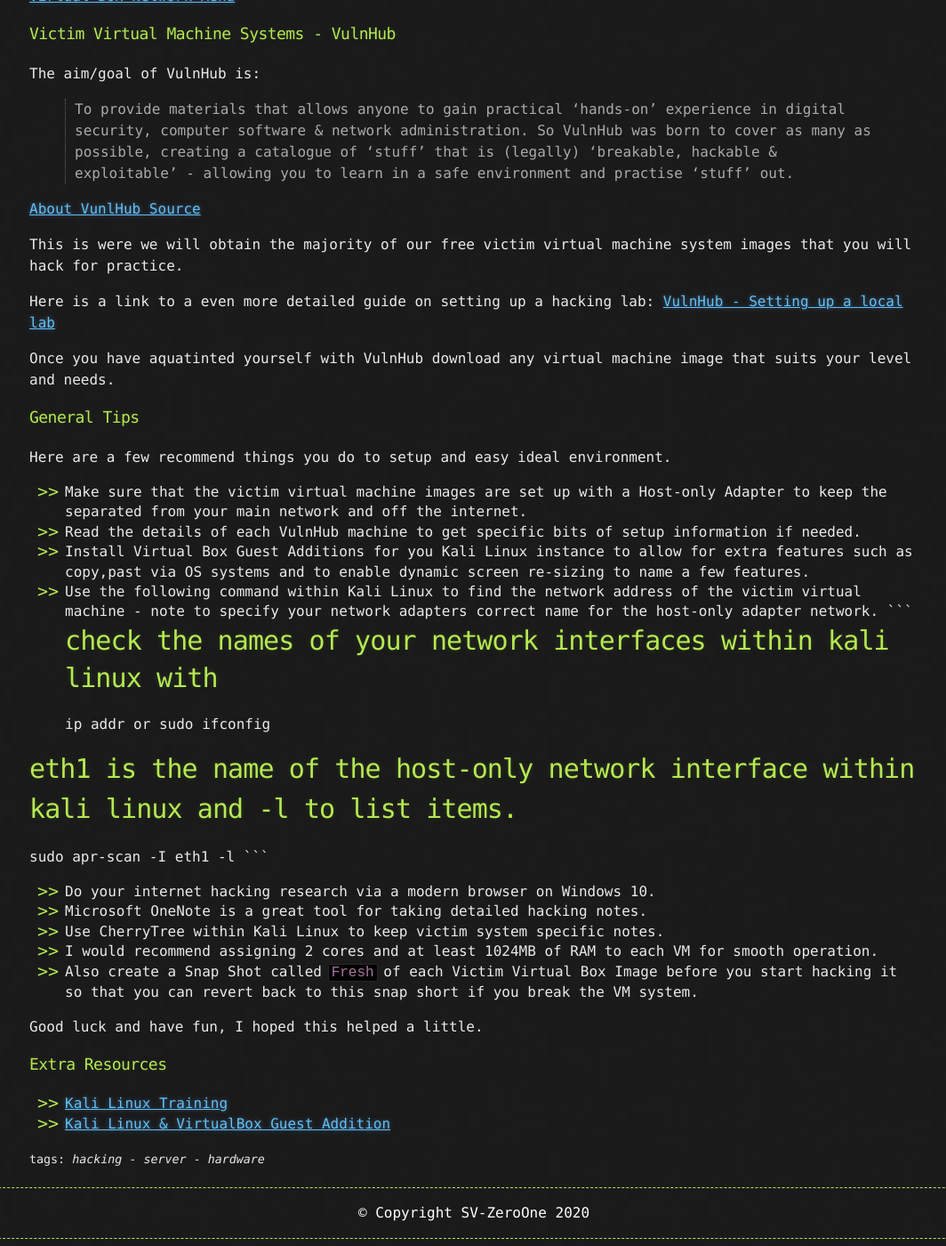
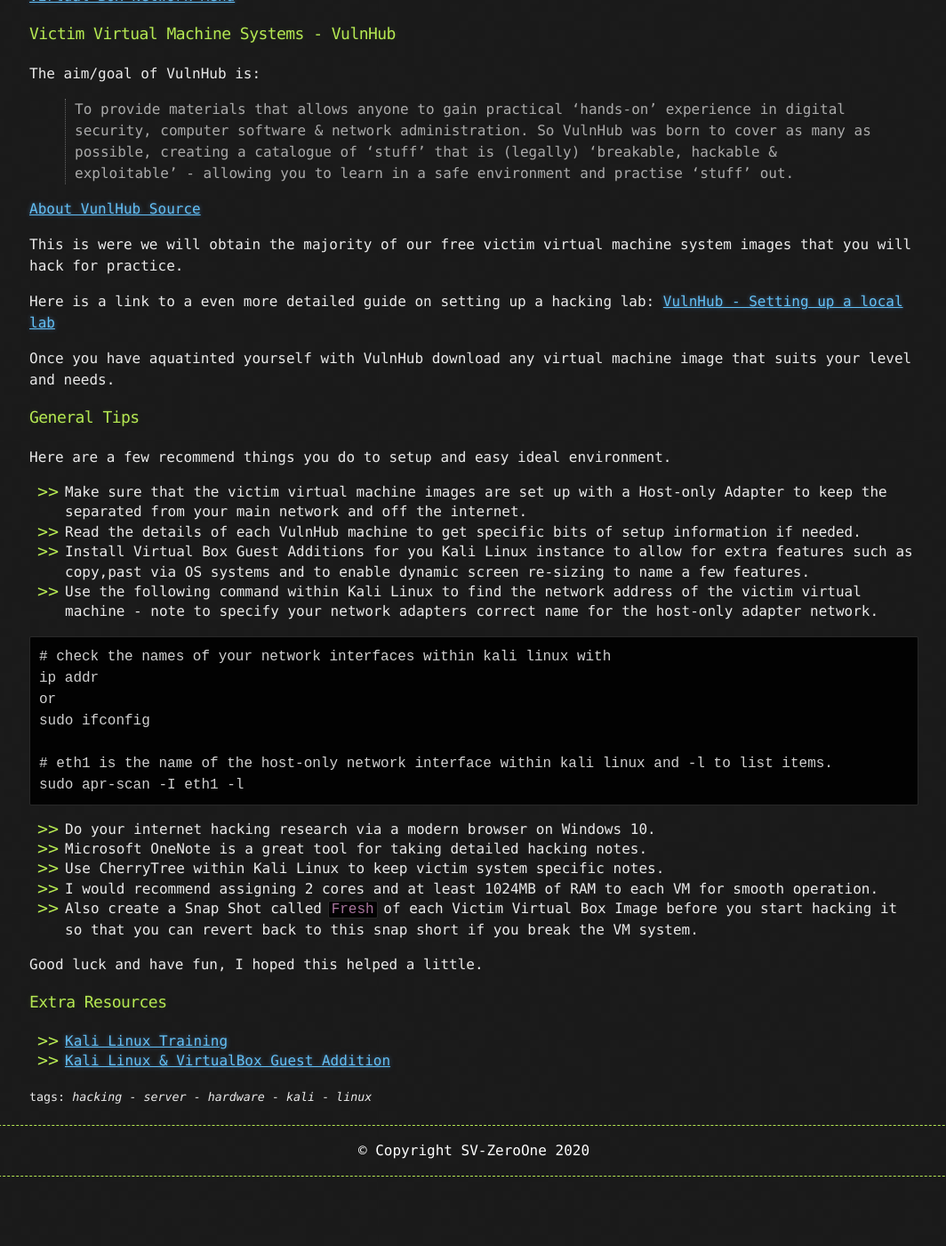
Before and after one commit to SV-ZeroOne/sv-zeroone.github.io, a Jekyll site: the page built from _posts/2020-08-29-hacking-server-lab.md, in a window 1280 px wide and 1400 px high, scrolled down 3761 px. Shown: the whole window at 89% size, without its empty margins (107-1171 px from the left). Built offline with Jekyll 4.4.1, drawn with Linux system fonts in a browser that asks for light colours; after the commit the page ends 5091 px from its top, so only the background shows below that.

````diff
--- a/_posts/2020-08-29-hacking-server-lab.md
+++ b/_posts/2020-08-29-hacking-server-lab.md
@@ -1,7 +1,7 @@
 ---
 layout: post
 author: zero
-tags: hacking server hardware
+tags: hacking server hardware kali linux
 ---
 
 This guide entails a general overview of how to setup a hacking lab on a computer/server at home to practice hacking exercises using a software combination of Windows 10 Pro + Virtual Box + Kali Linux + VulnHub Virtual Machine Images.
@@ -136,6 +136,7 @@ Here are a few recommend things you do to setup and easy ideal environment.
 * Read the details of each VulnHub machine to get specific bits of setup information if needed.
 * Install Virtual Box Guest Additions for you Kali Linux instance to allow for extra features such as copy,past via OS systems and to enable dynamic screen re-sizing to name a few features.
 * Use the following command within Kali Linux to find the network address of the victim virtual machine - note to specify your network adapters correct name for the host-only adapter network.
+
 ```
 # check the names of your network interfaces within kali linux with
 ip addr
@@ -145,6 +146,7 @@ sudo ifconfig
 # eth1 is the name of the host-only network interface within kali linux and -l to list items.
 sudo apr-scan -I eth1 -l
 ```
+
 * Do your internet hacking research via a modern browser on Windows 10.
 * Microsoft OneNote is a great tool for taking detailed hacking notes.
 * Use CherryTree within Kali Linux to keep victim system specific notes.
````
Also changed, not shown: writeups/thm-steel-mountain.md (+5 -1 lines), writeups/vh-mr-robot.md (+3 -1 lines).
